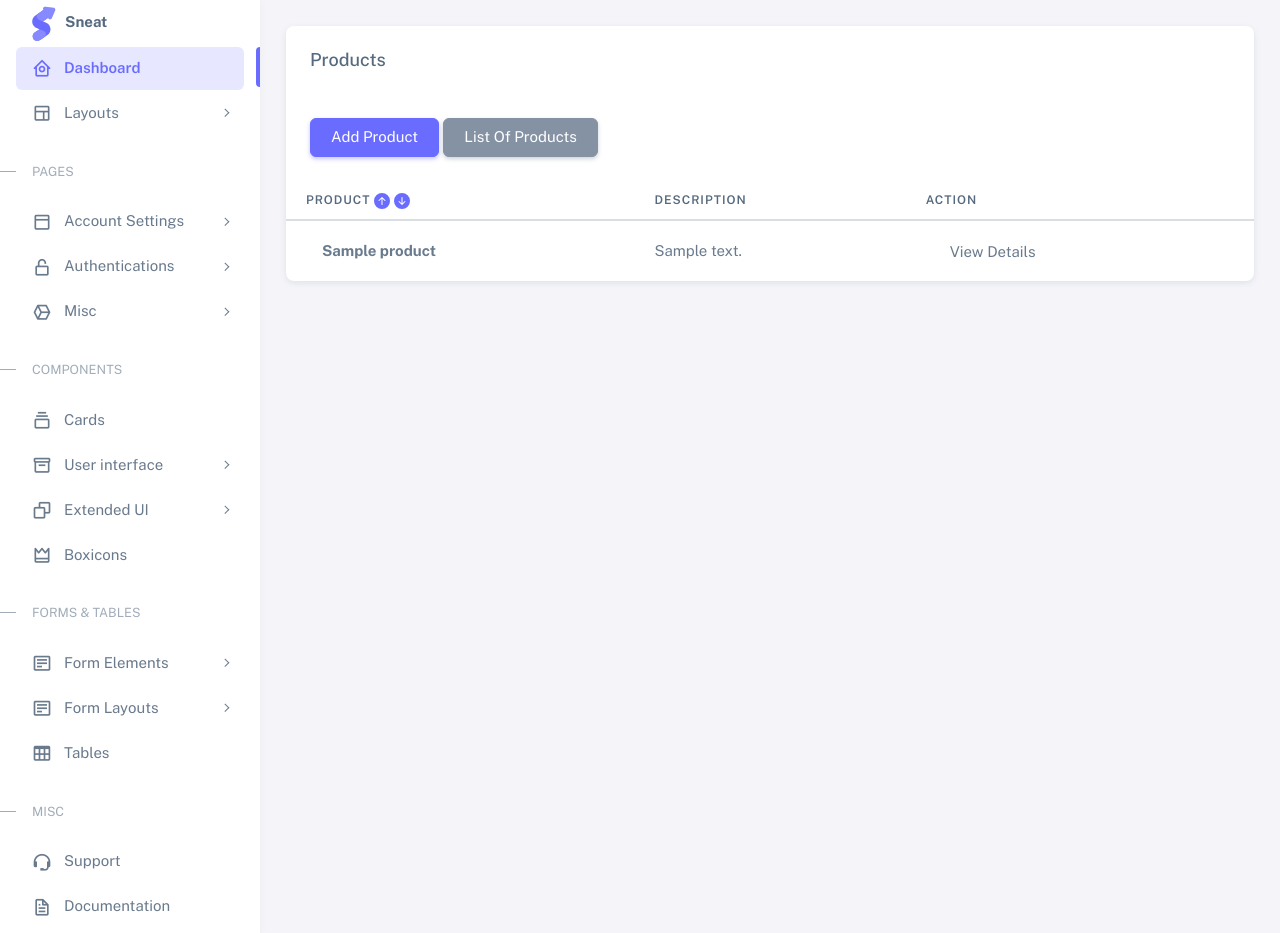
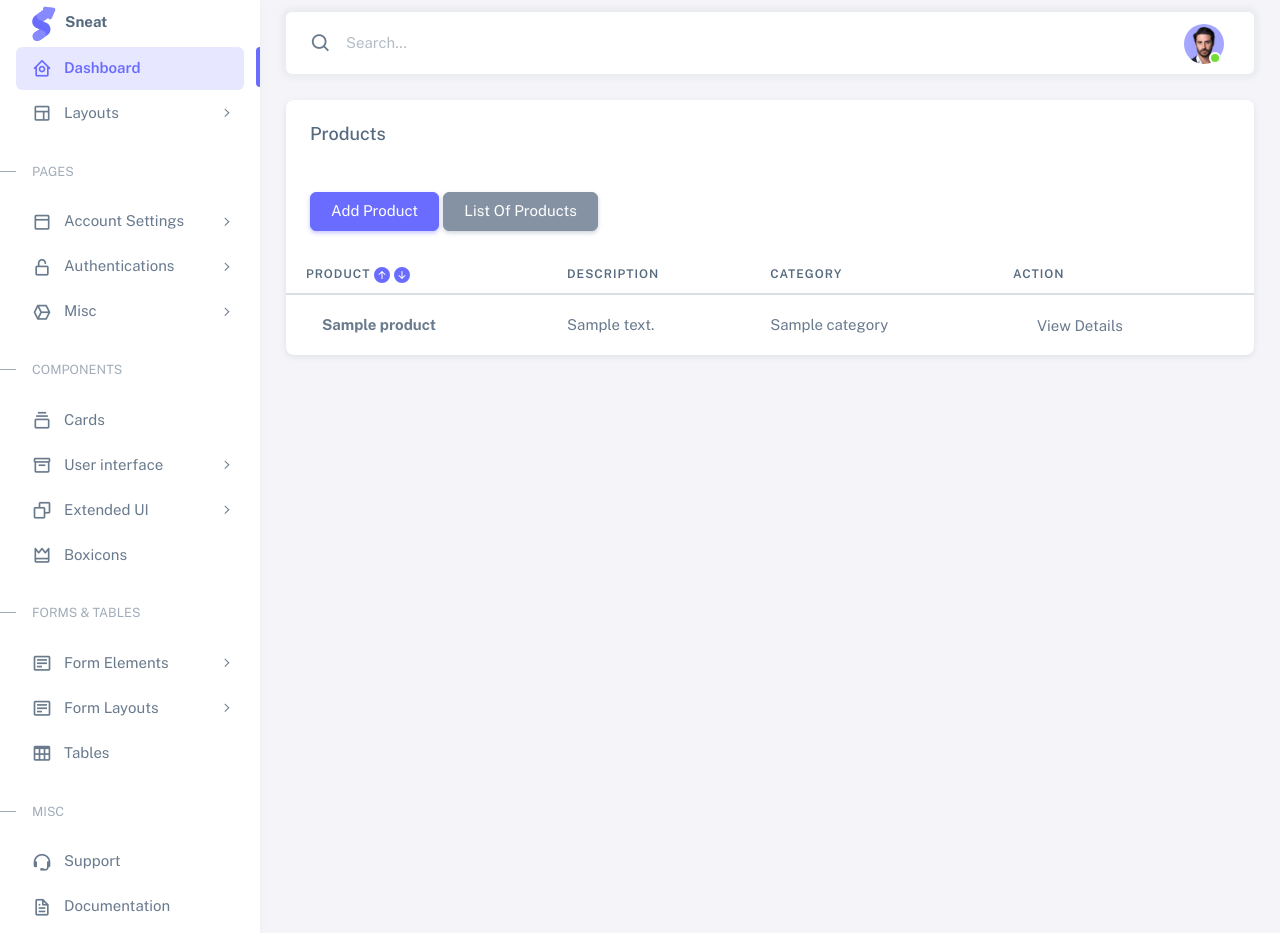
Before and after one commit to HarshPatel92/eElectronic_Project_work, a Django app: page /user/vendor/dashboard/ in a window 1280 px wide. Run offline with Django 4.2, Linux system fonts and the light colour scheme; a user stored in the database is signed in; tables that the repository leaves empty hold one stand-in row (values such as "Sample post"); some libraries are stand-ins or nearby versions.

Commit message:
search in navbar

```diff
--- a/templates/product/create_product.html
+++ b/templates/product/create_product.html
@@ -61,7 +61,8 @@
                 </div>
 
               </div>
-              <button type="submit" class="btn btn-primary">Send</button>
+              <button type="submit" class="btn btn-primary">Add</button>
+              <button type="submit" class="btn btn-primary" name="saveAndAddAnother" value="1">Save and Add another</button>
             </form>
           </div>
         </div>
--- a/templates/product/product_list.html
+++ b/templates/product/product_list.html
@@ -88,7 +88,7 @@
 
                   <div class="dropdown">
                       <a class="dropdown-item" href="{% url 'update_product' product.id %}"
-                        ><button type="button" class="btn rounded-pill btn-success">
+                        ><button type="button" class="btn rounded-pill btn-secondary">
                           <span class="bx bx-edit-alt me-1"></span>&nbsp; Update
                         </button>
 
--- a/templates/user/Base.html
+++ b/templates/user/Base.html
@@ -73,12 +73,6 @@
       <div class="layout-container">
         {% block navbar %} {% include './Navbar.html' %} {% endblock navbar %}
 
-        {% comment %} <nav
-          class="layout-navbar container-xxl navbar navbar-expand-xl navbar-detached align-items-center bg-navbar-theme"
-          id="layout-navbar">
-          {% block searchbar %} {% include '../Search.html' %} {% endblock searchbar %}
-        </nav> {% endcomment %}
-
         <div class="content-wrapper">
           <div class="container-xxl flex-grow-1 container-p-y">
             {% block content %} {% endblock content %}
--- a/templates/user/Navbar.html
+++ b/templates/user/Navbar.html
@@ -3,7 +3,7 @@
 <html lang="en">
   <head>
 
-    <link rel="icon" type="image/x-icon" href="../assets/img/favicon/favicon.ico" />
+    <link rel="icon" type="image/x-icon" href="{% static '/assets/img/favicon/favicon.ico'%}" />
 
     <!-- Fonts -->
      <link rel="preconnect" href="https://fonts.googleapis.com" />
@@ -34,51 +34,23 @@
 </head>
 <body>
 
+<div class="layout-wrapper layout-content-navbar">
+  <div class="layout-container">
+    <!-- Menu -->
 
-        <aside
-          id="layout-menu"
-          class="layout-menu menu-vertical menu bg-menu-theme"
-          data-bg-class="bg-menu-theme"
-        >
+    <aside id="layout-menu" class="layout-menu menu-vertical menu bg-menu-theme" data-bg-class="bg-menu-theme">
       <div class="app-brand demo">
         <a href="index.html" class="app-brand-link">
           <span class="app-brand-logo demo">
-                <svg
-                  width="25"
-                  viewBox="0 0 25 42"
-                  version="1.1"
-                  xmlns="http://www.w3.org/2000/svg"
-                  xmlns:xlink="http://www.w3.org/1999/xlink"
-                >
+            <svg width="25" viewBox="0 0 25 42" version="1.1" xmlns="http://www.w3.org/2000/svg" xmlns:xlink="http://www.w3.org/1999/xlink">
               <defs>
-                    <path
-                      d="M13.7918663,0.358365126 L3.39788168,7.44174259 C0.566865006,9.69408886 -0.379795268,12.4788597 0.557900856,15.7960551 C0.68998853,16.2305145 1.09562888,17.7872135 3.12357076,19.2293357 C3.8146334,19.7207684 5.32369333,20.3834223 7.65075054,21.2172976 L7.59773219,21.2525164 L2.63468769,24.5493413 C0.445452254,26.3002124 0.0884951797,28.5083815 1.56381646,31.1738486 C2.83770406,32.8170431 5.20850219,33.2640127 7.09180128,32.5391577 C8.347334,32.0559211 11.4559176,30.0011079 16.4175519,26.3747182 C18.0338572,24.4997857 18.6973423,22.4544883 18.4080071,20.2388261 C17.963753,17.5346866 16.1776345,15.5799961 13.0496516,14.3747546 L10.9194936,13.4715819 L18.6192054,7.984237 L13.7918663,0.358365126 Z"
-                      id="path-1"
-                    ></path>
-                    <path
-                      d="M5.47320593,6.00457225 C4.05321814,8.216144 4.36334763,10.0722806 6.40359441,11.5729822 C8.61520715,12.571656 10.0999176,13.2171421 10.8577257,13.5094407 L15.5088241,14.433041 L18.6192054,7.984237 C15.5364148,3.11535317 13.9273018,0.573395879 13.7918663,0.358365126 C13.5790555,0.511491653 10.8061687,2.3935607 5.47320593,6.00457225 Z"
-                      id="path-3"
-                    ></path>
-                    <path
-                      d="M7.50063644,21.2294429 L12.3234468,23.3159332 C14.1688022,24.7579751 14.397098,26.4880487 13.008334,28.506154 C11.6195701,30.5242593 10.3099883,31.790241 9.07958868,32.3040991 C5.78142938,33.4346997 4.13234973,34 4.13234973,34 C4.13234973,34 2.75489982,33.0538207 2.37032616e-14,31.1614621 C-0.55822714,27.8186216 -0.55822714,26.0572515 -4.05231404e-15,25.8773518 C0.83734071,25.6075023 2.77988457,22.8248993 3.3049379,22.52991 C3.65497346,22.3332504 5.05353963,21.8997614 7.50063644,21.2294429 Z"
-                      id="path-4"
-                    ></path>
-                    <path
-                      d="M20.6,7.13333333 L25.6,13.8 C26.2627417,14.6836556 26.0836556,15.9372583 25.2,16.6 C24.8538077,16.8596443 24.4327404,17 24,17 L14,17 C12.8954305,17 12,16.1045695 12,15 C12,14.5672596 12.1403557,14.1461923 12.4,13.8 L17.4,7.13333333 C18.0627417,6.24967773 19.3163444,6.07059163 20.2,6.73333333 C20.3516113,6.84704183 20.4862915,6.981722 20.6,7.13333333 Z"
-                      id="path-5"
-                    ></path>
+                <path d="M13.7918663,0.358365126 L3.39788168,7.44174259 C0.566865006,9.69408886 -0.379795268,12.4788597 0.557900856,15.7960551 C0.68998853,16.2305145 1.09562888,17.7872135 3.12357076,19.2293357 C3.8146334,19.7207684 5.32369333,20.3834223 7.65075054,21.2172976 L7.59773219,21.2525164 L2.63468769,24.5493413 C0.445452254,26.3002124 0.0884951797,28.5083815 1.56381646,31.1738486 C2.83770406,32.8170431 5.20850219,33.2640127 7.09180128,32.5391577 C8.347334,32.0559211 11.4559176,30.0011079 16.4175519,26.3747182 C18.0338572,24.4997857 18.6973423,22.4544883 18.4080071,20.2388261 C17.963753,17.5346866 16.1776345,15.5799961 13.0496516,14.3747546 L10.9194936,13.4715819 L18.6192054,7.984237 L13.7918663,0.358365126 Z" id="path-1"></path>
+                <path d="M5.47320593,6.00457225 C4.05321814,8.216144 4.36334763,10.0722806 6.40359441,11.5729822 C8.61520715,12.571656 10.0999176,13.2171421 10.8577257,13.5094407 L15.5088241,14.433041 L18.6192054,7.984237 C15.5364148,3.11535317 13.9273018,0.573395879 13.7918663,0.358365126 C13.5790555,0.511491653 10.8061687,2.3935607 5.47320593,6.00457225 Z" id="path-3"></path>
+                <path d="M7.50063644,21.2294429 L12.3234468,23.3159332 C14.1688022,24.7579751 14.397098,26.4880487 13.008334,28.506154 C11.6195701,30.5242593 10.3099883,31.790241 9.07958868,32.3040991 C5.78142938,33.4346997 4.13234973,34 4.13234973,34 C4.13234973,34 2.75489982,33.0538207 2.37032616e-14,31.1614621 C-0.55822714,27.8186216 -0.55822714,26.0572515 -4.05231404e-15,25.8773518 C0.83734071,25.6075023 2.77988457,22.8248993 3.3049379,22.52991 C3.65497346,22.3332504 5.05353963,21.8997614 7.50063644,21.2294429 Z" id="path-4"></path>
+                <path d="M20.6,7.13333333 L25.6,13.8 C26.2627417,14.6836556 26.0836556,15.9372583 25.2,16.6 C24.8538077,16.8596443 24.4327404,17 24,17 L14,17 C12.8954305,17 12,16.1045695 12,15 C12,14.5672596 12.1403557,14.1461923 12.4,13.8 L17.4,7.13333333 C18.0627417,6.24967773 19.3163444,6.07059163 20.2,6.73333333 C20.3516113,6.84704183 20.4862915,6.981722 20.6,7.13333333 Z" id="path-5"></path>
               </defs>
-                  <g
-                    id="g-app-brand"
-                    stroke="none"
-                    stroke-width="1"
-                    fill="none"
-                    fill-rule="evenodd"
-                  >
-                    <g
-                      id="Brand-Logo"
-                      transform="translate(-27.000000, -15.000000)"
-                    >
+              <g id="g-app-brand" stroke="none" stroke-width="1" fill="none" fill-rule="evenodd">
+                <g id="Brand-Logo" transform="translate(-27.000000, -15.000000)">
                   <g id="Icon" transform="translate(27.000000, 15.000000)">
                     <g id="Mask" transform="translate(0.000000, 8.000000)">
                       <mask id="mask-2" fill="white">
@@ -87,46 +59,26 @@
                       <use fill="#696cff" xlink:href="#path-1"></use>
                       <g id="Path-3" mask="url(#mask-2)">
                         <use fill="#696cff" xlink:href="#path-3"></use>
-                            <use
-                              fill-opacity="0.2"
-                              fill="#FFFFFF"
-                              xlink:href="#path-3"
-                            ></use>
+                        <use fill-opacity="0.2" fill="#FFFFFF" xlink:href="#path-3"></use>
                       </g>
                       <g id="Path-4" mask="url(#mask-2)">
                         <use fill="#696cff" xlink:href="#path-4"></use>
-                            <use
-                              fill-opacity="0.2"
-                              fill="#FFFFFF"
-                              xlink:href="#path-4"
-                            ></use>
+                        <use fill-opacity="0.2" fill="#FFFFFF" xlink:href="#path-4"></use>
                       </g>
                     </g>
-                        <g
-                          id="Triangle"
-                          transform="translate(19.000000, 11.000000) rotate(-300.000000) translate(-19.000000, -11.000000) "
-                        >
+                    <g id="Triangle" transform="translate(19.000000, 11.000000) rotate(-300.000000) translate(-19.000000, -11.000000) ">
                       <use fill="#696cff" xlink:href="#path-5"></use>
-                          <use
-                            fill-opacity="0.2"
-                            fill="#FFFFFF"
-                            xlink:href="#path-5"
-                          ></use>
+                      <use fill-opacity="0.2" fill="#FFFFFF" xlink:href="#path-5"></use>
                     </g>
                   </g>
                 </g>
               </g>
             </svg>
           </span>
-              <span class="app-brand-text demo menu-text fw-bolder ms-2"
-                >Sneat</span
-              >
+          <span class="app-brand-text demo menu-text fw-bolder ms-2">Sneat</span>
         </a>
 
-            <a
-              href="javascript:void(0);"
-              class="layout-menu-toggle menu-link text-large ms-auto d-xl-none"
-            >
+        <a href="javascript:void(0);" class="layout-menu-toggle menu-link text-large ms-auto d-xl-none">
           <i class="bx bx-chevron-left bx-sm align-middle"></i>
         </a>
       </div>
@@ -188,26 +140,17 @@
           </a>
           <ul class="menu-sub">
             <li class="menu-item">
-                  <a
-                    href="pages-account-settings-account.html"
-                    class="menu-link"
-                  >
+              <a href="pages-account-settings-account.html" class="menu-link">
                 <div data-i18n="Account">Account</div>
               </a>
             </li>
             <li class="menu-item">
-                  <a
-                    href="pages-account-settings-notifications.html"
-                    class="menu-link"
-                  >
+              <a href="pages-account-settings-notifications.html" class="menu-link">
                 <div data-i18n="Notifications">Notifications</div>
               </a>
             </li>
             <li class="menu-item">
-                  <a
-                    href="pages-account-settings-connections.html"
-                    class="menu-link"
-                  >
+              <a href="pages-account-settings-connections.html" class="menu-link">
                 <div data-i18n="Connections">Connections</div>
               </a>
             </li>
@@ -220,29 +163,17 @@
           </a>
           <ul class="menu-sub">
             <li class="menu-item">
-                  <a
-                    href="{% url 'login' %}"
-                    class="menu-link"
-                    target="_blank"
-                  >
+              <a href="auth-login-basic.html" class="menu-link" target="_blank">
                 <div data-i18n="Basic">Login</div>
               </a>
             </li>
             <li class="menu-item">
-                  <a
-                    href="#"
-                    class="menu-link"
-                    target="_blank"
-                  >
+              <a href="auth-register-basic.html" class="menu-link" target="_blank">
                 <div data-i18n="Basic">Register</div>
               </a>
             </li>
             <li class="menu-item">
-                  <a
-                    href="auth-forgot-password-basic.html"
-                    class="menu-link"
-                    target="_blank"
-                  >
+              <a href="auth-forgot-password-basic.html" class="menu-link" target="_blank">
                 <div data-i18n="Basic">Forgot Password</div>
               </a>
             </li>
@@ -267,9 +198,7 @@
           </ul>
         </li>
         <!-- Components -->
-            <li class="menu-header small text-uppercase">
-              <span class="menu-header-text">Components</span>
-            </li>
+        <li class="menu-header small text-uppercase"><span class="menu-header-text">Components</span></li>
         <!-- Cards -->
         <li class="menu-item">
           <a href="cards-basic.html" class="menu-link">
@@ -346,9 +275,7 @@
             </li>
             <li class="menu-item">
               <a href="ui-pagination-breadcrumbs.html" class="menu-link">
-                    <div data-i18n="Pagination &amp; Breadcrumbs">
-                      Pagination &amp; Breadcrumbs
-                    </div>
+                <div data-i18n="Pagination &amp; Breadcrumbs">Pagination &amp; Breadcrumbs</div>
               </a>
             </li>
             <li class="menu-item">
@@ -373,9 +300,7 @@
             </li>
             <li class="menu-item">
               <a href="ui-tooltips-popovers.html" class="menu-link">
-                    <div data-i18n="Tooltips &amp; Popovers">
-                      Tooltips &amp; popovers
-                    </div>
+                <div data-i18n="Tooltips &amp; Popovers">Tooltips &amp; popovers</div>
               </a>
             </li>
             <li class="menu-item">
@@ -394,10 +319,7 @@
           </a>
           <ul class="menu-sub">
             <li class="menu-item">
-                  <a
-                    href="extended-ui-perfect-scrollbar.html"
-                    class="menu-link"
-                  >
+              <a href="extended-ui-perfect-scrollbar.html" class="menu-link">
                 <div data-i18n="Perfect Scrollbar">Perfect scrollbar</div>
               </a>
             </li>
@@ -417,9 +339,7 @@
         </li>
 
         <!-- Forms & Tables -->
-            <li class="menu-header small text-uppercase">
-              <span class="menu-header-text">Forms &amp; Tables</span>
-            </li>
+        <li class="menu-header small text-uppercase"><span class="menu-header-text">Forms &amp; Tables</span></li>
         <!-- Forms -->
         <li class="menu-item">
           <a href="javascript:void(0);" class="menu-link menu-toggle">
@@ -465,45 +385,122 @@
           </a>
         </li>
         <!-- Misc -->
-            <li class="menu-header small text-uppercase">
-              <span class="menu-header-text">Misc</span>
-            </li>
+        <li class="menu-header small text-uppercase"><span class="menu-header-text">Misc</span></li>
         <li class="menu-item">
-              <a
-                href="https://github.com/themeselection/sneat-html-admin-template-free/issues"
-                target="_blank"
-                class="menu-link"
-              >
+          <a href="https://github.com/themeselection/sneat-html-admin-template-free/issues" target="_blank" class="menu-link">
             <i class="menu-icon tf-icons bx bx-support"></i>
             <div data-i18n="Support">Support</div>
           </a>
         </li>
         <li class="menu-item">
-              <a
-                href="https://themeselection.com/demo/sneat-bootstrap-html-admin-template/documentation/"
-                target="_blank"
-                class="menu-link"
-              >
+          <a href="https://themeselection.com/demo/sneat-bootstrap-html-admin-template/documentation/" target="_blank" class="menu-link">
             <i class="menu-icon tf-icons bx bx-file"></i>
             <div data-i18n="Documentation">Documentation</div>
           </a>
         </li>
-            <div class="ps__rail-x" style="left: 0px; bottom: 0px">
-              <div
-                class="ps__thumb-x"
-                tabindex="0"
-                style="left: 0px; width: 0px"
-              ></div>
+      <div class="ps__rail-x" style="left: 0px; bottom: 0px;"><div class="ps__thumb-x" tabindex="0" style="left: 0px; width: 0px;"></div></div><div class="ps__rail-y" style="top: 0px; height: 408px; right: 4px;"><div class="ps__thumb-y" tabindex="0" style="top: 0px; height: 186px;"></div></div></ul>
+    </aside>
+    <!-- / Menu -->
+
+    <!-- Layout container -->
+    <div class="layout-page">
+      <!-- Navbar -->
+
+      <nav class="layout-navbar container-xxl navbar navbar-expand-xl navbar-detached align-items-center bg-navbar-theme" id="layout-navbar">
+        <div class="layout-menu-toggle navbar-nav align-items-xl-center me-3 me-xl-0 d-xl-none">
+          <a class="nav-item nav-link px-0 me-xl-4" href="javascript:void(0)">
+            <i class="bx bx-menu bx-sm"></i>
+          </a>
         </div>
-            <div class="ps__rail-y" style="top: 0px; height: 139px; right: 4px">
-              <div
-                class="ps__thumb-y"
-                tabindex="0"
-                style="top: 0px; height: 21px"
-              ></div>
+
+        <div class="navbar-nav-right d-flex align-items-center" id="navbar-collapse">
+          <!-- Search -->
+          <div class="navbar-nav align-items-center">
+            <div class="nav-item d-flex align-items-center">
+              <i class="bx bx-search fs-4 lh-0"></i>
+              <input type="text" class="form-control border-0 shadow-none" placeholder="Search..." aria-label="Search...">
             </div>
+          </div>
+          <!-- /Search -->
+
+          <ul class="navbar-nav flex-row align-items-center ms-auto">
+            <!-- Place this tag where you want the button to render. -->
+            <li class="nav-item lh-1 me-3">
+              <span></span>
+            </li>
+
+            <!-- User -->
+            <li class="nav-item navbar-dropdown dropdown-user dropdown">
+              <a class="nav-link dropdown-toggle hide-arrow" href="javascript:void(0);" data-bs-toggle="dropdown">
+                <div class="avatar avatar-online">
+                  <img src="{% static '/assets/img/avatars/1.png'%}" alt="" class="w-px-40 h-auto rounded-circle">
+                </div>
+              </a>
+              <ul class="dropdown-menu dropdown-menu-end">
+                <li>
+                  <a class="dropdown-item" href="#">
+                    <div class="d-flex">
+                      <div class="flex-shrink-0 me-3">
+                        <div class="avatar avatar-online">
+                          <img src="{% static '/assets/img/avatars/1.png'%}" alt="" class="w-px-40 h-auto rounded-circle">
+                        </div>
+                      </div>
+                      <div class="flex-grow-1">
+                        {% if request.user.is_authenticated %}
+                              <span class="fw-semibold d-block">{{ request.user.username }}</span>
+                              {% if request.user.is_admin %}
+                                    <small class="text-muted">Admin</small>
+                              {% elif request.user.is_vendor %}
+                                    <small class="text-muted">Vendor</small>
+                              {% else %}
+                              <small class="text-muted">Regular User</small>
+                              {% endif %}
+                        {% endif %}
+                      </div>
+                    </div>
+                  </a>
+                </li>
+                <li>
+                  <div class="dropdown-divider"></div>
+                </li>
+                <li>
+                  <a class="dropdown-item" href="#">
+                    <i class="bx bx-user me-2"></i>
+                    <span class="align-middle">My Profile</span>
+                  </a>
+                </li>
+                <li>
+                  <a class="dropdown-item" href="#">
+                    <i class="bx bx-cog me-2"></i>
+                    <span class="align-middle">Settings</span>
+                  </a>
+                </li>
+                <li>
+                  <a class="dropdown-item" href="#">
+                    <span class="d-flex align-items-center align-middle">
+                      <i class="flex-shrink-0 bx bx-credit-card me-2"></i>
+                      <span class="flex-grow-1 align-middle">Billing</span>
+                      <span class="flex-shrink-0 badge badge-center rounded-pill bg-danger w-px-20 h-px-20">4</span>
+                    </span>
+                  </a>
+                </li>
+                <li>
+                  <div class="dropdown-divider"></div>
+                </li>
+                <li>
+                  <a class="dropdown-item" href="{% url 'login' %}">
+                    <i class="bx bx-power-off me-2"></i>
+                    <span class="align-middle">Log Out</span>
+                  </a>
+                </li>
               </ul>
-        </aside>
+            </li>
+            <!--/ User -->
+          </ul>
+        </div>
+      </nav>
+
+      <!-- / Navbar -->
 
   </body>
 </html>
--- a/templates/user/login.html
+++ b/templates/user/login.html
@@ -172,12 +172,12 @@
                     {% comment %} <span class="input-group-text cursor-pointer"><i class="bx bx-hide"></i></span> {% endcomment %}
                   </div>
                 </div>
-                <div class="mb-3">
+                {% comment %} <div class="mb-3">
                   <div class="form-check">
-                    <input class="form-check-input" type="checkbox" id="remember-me" />
+                    <input class="form-check-input" type="checkbox" id="remember-me" required />
                     <label class="form-check-label" for="remember-me"> Remember Me </label>
                   </div>
-                </div>
+                </div> {% endcomment %}
                 <div class="mb-3">
                   <button class="btn btn-primary d-grid w-100" type="submit">Sign in</button>
                 </div>
--- a/templates/user/vendor_dashboard.html
+++ b/templates/user/vendor_dashboard.html
@@ -28,6 +28,7 @@
                 </a>
               </th>
               <th>Description</th>
+              <th>Category</th>
               <th>Action</th>
               {% comment %} <th>Actions</th> {% endcomment %}
             </tr>
@@ -40,7 +41,7 @@
                 <strong>{{product.product_name}}</strong>
               </td>
               <td>{{product.description}}</td>
-
+              <td>{{product.category}}</td>
               {% comment %} <td><span class="badge bg-label-primary me-1">Active</span></td> {% endcomment %}
               <td>
                 <div class="dropdown">
--- a/user/views.py
+++ b/user/views.py
@@ -86,7 +86,7 @@ class UserLogoutView(LogoutView):
 @method_decorator([login_required(login_url='/user/login/'),vendor_required],name='dispatch')
 class VendorDashboardView(ListView):
     def get(self, request, *args, **kwargs):
-        product = Product.objects.all().values()
+        product = Product.objects.filter()
         sort_by = self.request.GET.get('sort_by','product_name')
         direction = self.request.GET.get('direction','asc')
         print(".....",sort_by)
```
Also changed, not shown: product/views.py (+8 -2 lines), templates/Search.html (deleted, +0 -97 lines), templates/product/Navbar.html (+133 -134 lines), media/product_images/asus-zenbook-duo-14-.jpg (added). Lines whose indentation alone changed are shown as unchanged.
